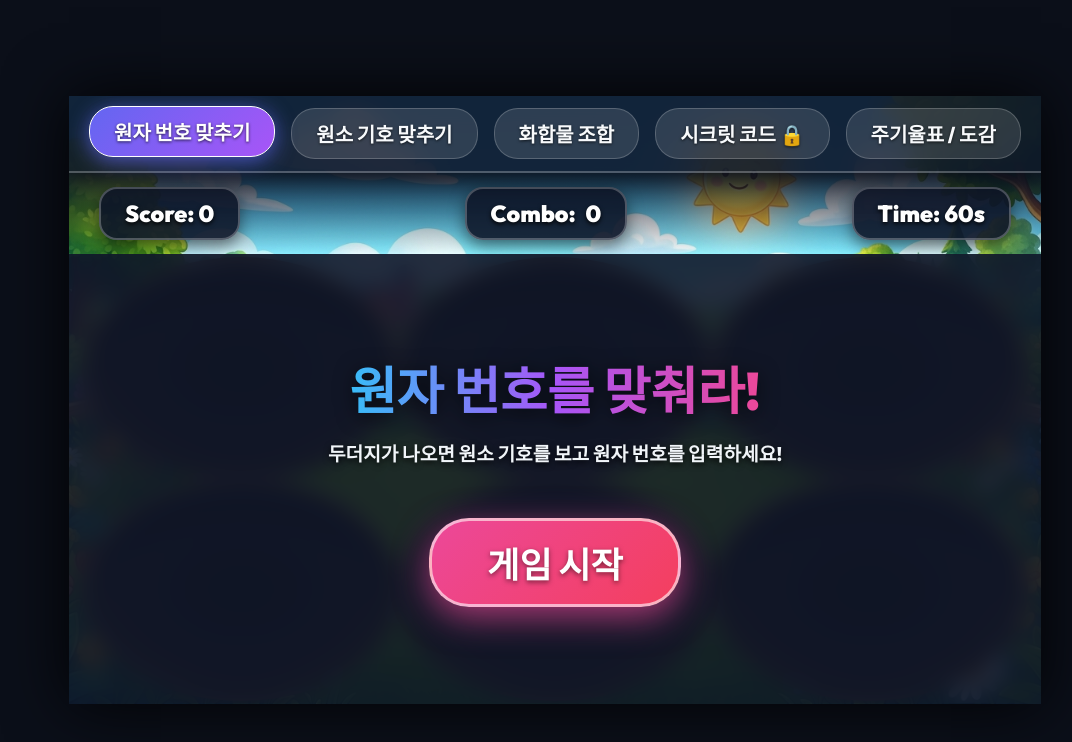
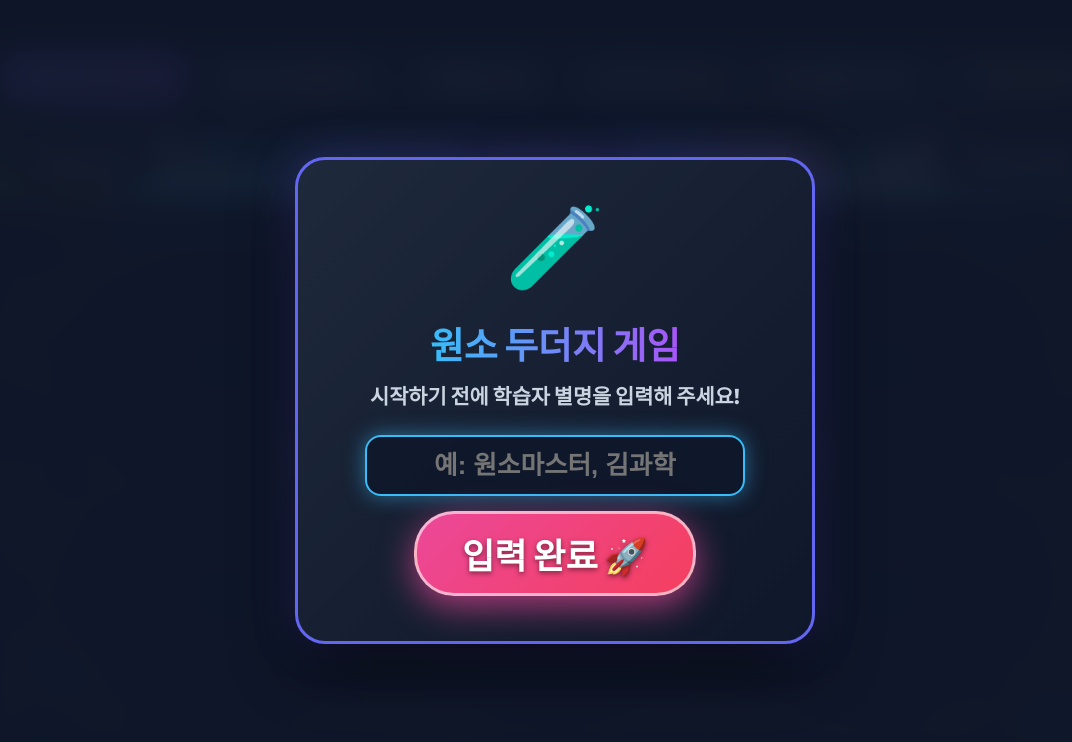
Before and after one commit to samsunk25-hue/atom_game, a React (Vite) app: page / in a window 1280 px wide. Shown: the top 742 px of the page, without its empty margins (85-1157 px from the left). Built offline with nearby package versions, Linux system fonts and the light colour scheme.

Commit message:
feat: Add learner nickname input modal on start and ensure Secret Code lock settings

```diff
--- a/src/App.tsx
+++ b/src/App.tsx
@@ -30,6 +30,14 @@ function App() {
   const moleTimerRef = useRef<number | null>(null);
   const gameTimerRef = useRef<number | null>(null);
 
+  const [nickname, setNickname] = useState<string>(() => {
+    return localStorage.getItem('userNickname') || '';
+  });
+  const [showNicknameModal, setShowNicknameModal] = useState<boolean>(() => {
+    return !localStorage.getItem('userNickname');
+  });
+  const [tempNickname, setTempNickname] = useState('');
+
   const [hasPlayedGame1, setHasPlayedGame1] = useState<boolean>(() => {
     return localStorage.getItem('hasPlayedGame1') === 'true';
   });
@@ -38,6 +46,15 @@ function App() {
   });
 
   const isSecretUnlocked = hasPlayedGame1 && hasPlayedGame2;
+
+  const handleSaveNickname = (e?: React.FormEvent) => {
+    if (e) e.preventDefault();
+    const finalName = tempNickname.trim() || nickname.trim() || '학습자';
+    setNickname(finalName);
+    localStorage.setItem('userNickname', finalName);
+    setShowNicknameModal(false);
+    confetti({ particleCount: 30, spread: 60, origin: { y: 0.6 } });
+  };
 
   // Load collected elements from local storage
   useEffect(() => {
@@ -201,7 +218,34 @@ function App() {
         <button className={`tab-btn ${activeTab === 'PT' ? 'active' : ''}`} onClick={() => setActiveTab('PT')}>
           주기율표 / 도감
         </button>
+        <button className="user-badge-btn" onClick={() => { setTempNickname(nickname); setShowNicknameModal(true); }}>
+          👤 {nickname || '별명 설정'} ✏️
+        </button>
       </header>
+
+      {showNicknameModal && (
+        <div className="nickname-modal-overlay">
+          <div className="nickname-modal">
+            <div className="nickname-icon">🧪</div>
+            <h2>원소 두더지 게임</h2>
+            <p>시작하기 전에 학습자 별명을 입력해 주세요!</p>
+            <form onSubmit={handleSaveNickname} className="nickname-form">
+              <input
+                type="text"
+                className="nickname-input"
+                placeholder="예: 원소마스터, 김과학"
+                value={tempNickname}
+                onChange={(e) => setTempNickname(e.target.value)}
+                maxLength={10}
+                autoFocus
+              />
+              <button type="submit" className="start-btn" style={{ marginTop: '15px', padding: '14px 45px' }}>
+                입력 완료 🚀
+              </button>
+            </form>
+          </div>
+        </div>
+      )}
 
       {floatingElement && (
         <div className="floating-element" style={{ left: '50%', top: '50%' }} key={floatingElement.id}>
@@ -225,7 +269,8 @@ function App() {
                 <h1 className="game-title">
                   {activeTab === 'GAME1' ? '원자 번호를 맞춰라!' : '원소 기호를 맞춰라!'}
                 </h1>
-                <p style={{ fontSize: '1.2rem', marginBottom: '20px' }}>
+                {nickname && <p className="welcome-tag">👋 {nickname}님 환영합니다!</p>}
+                <p style={{ fontSize: '1.4rem', marginBottom: '20px' }}>
                   {activeTab === 'GAME1'
                     ? '두더지가 나오면 원소 기호를 보고 원자 번호를 입력하세요!'
                     : '두더지가 나오면 원자 번호를 보고 원소 기호를 입력하세요!'}
@@ -237,7 +282,7 @@ function App() {
             {gameState === 'GAME_OVER' && (
               <div className="overlay">
                 <h1 className="game-title">Time's Up!</h1>
-                <h2>Final Score: {score}</h2>
+                <h2>{nickname ? `🎉 ${nickname}님의 최종 점수: ${score}점` : `Final Score: ${score}`}</h2>
                 <button className="start-btn" onClick={startGame}>다시 하기</button>
               </div>
             )}
--- a/src/index.css
+++ b/src/index.css
@@ -994,3 +994,112 @@ button {
   flex-wrap: wrap;
   justify-content: center;
 }
+
+/* User Badge Button */
+.user-badge-btn {
+  background: rgba(255, 255, 255, 0.15);
+  color: #fde047;
+  font-size: 1.15rem;
+  font-weight: 800;
+  padding: 8px 18px;
+  border-radius: 20px;
+  border: 1.5px solid rgba(253, 224, 71, 0.5);
+  display: flex;
+  align-items: center;
+  gap: 6px;
+  transition: all 0.2s;
+  text-shadow: 0 1px 3px rgba(0, 0, 0, 0.8);
+}
+
+.user-badge-btn:hover {
+  background: rgba(253, 224, 71, 0.25);
+  transform: translateY(-2px);
+}
+
+.welcome-tag {
+  color: #fde047;
+  font-size: 1.6rem;
+  font-weight: 900;
+  margin-bottom: 12px;
+  text-shadow: 0 2px 8px rgba(0,0,0,0.8);
+}
+
+/* Nickname Modal */
+.nickname-modal-overlay {
+  position: fixed;
+  inset: 0;
+  background: rgba(15, 23, 42, 0.94);
+  backdrop-filter: blur(14px);
+  -webkit-backdrop-filter: blur(14px);
+  display: flex;
+  justify-content: center;
+  align-items: center;
+  z-index: 10000;
+  padding: 20px;
+}
+
+.nickname-modal {
+  background: linear-gradient(135deg, #1e293b, #0f172a);
+  border: 3px solid #6366f1;
+  border-radius: 30px;
+  padding: 45px 35px;
+  max-width: 520px;
+  width: 100%;
+  text-align: center;
+  box-shadow: 0 20px 60px rgba(0, 0, 0, 0.8), 0 0 40px rgba(99, 102, 241, 0.4);
+  display: flex;
+  flex-direction: column;
+  align-items: center;
+  animation: scaleUp 0.3s cubic-bezier(0.175, 0.885, 0.32, 1.275);
+}
+
+.nickname-icon {
+  font-size: 5rem;
+  margin-bottom: 10px;
+  animation: float 2s infinite ease-in-out;
+}
+
+.nickname-modal h2 {
+  font-size: 2.3rem;
+  font-weight: 900;
+  color: #ffffff;
+  margin-bottom: 10px;
+  background: linear-gradient(to right, #38bdf8, #a855f7);
+  -webkit-background-clip: text;
+  -webkit-text-fill-color: transparent;
+}
+
+.nickname-modal p {
+  font-size: 1.3rem;
+  font-weight: 700;
+  color: #cbd5e1;
+  margin-bottom: 25px;
+}
+
+.nickname-form {
+  width: 100%;
+  display: flex;
+  flex-direction: column;
+  align-items: center;
+}
+
+.nickname-input {
+  width: 100%;
+  max-width: 380px;
+  background: rgba(15, 23, 42, 0.85);
+  border: 2.5px solid #818cf8;
+  border-radius: 16px;
+  padding: 14px 22px;
+  font-size: 1.6rem;
+  font-weight: 800;
+  color: #ffffff;
+  text-align: center;
+  outline: none;
+  box-shadow: inset 0 2px 8px rgba(0, 0, 0, 0.6);
+  transition: all 0.2s;
+}
+
+.nickname-input:focus {
+  border-color: #38bdf8;
+  box-shadow: 0 0 20px rgba(56, 189, 248, 0.5);
+}
```
